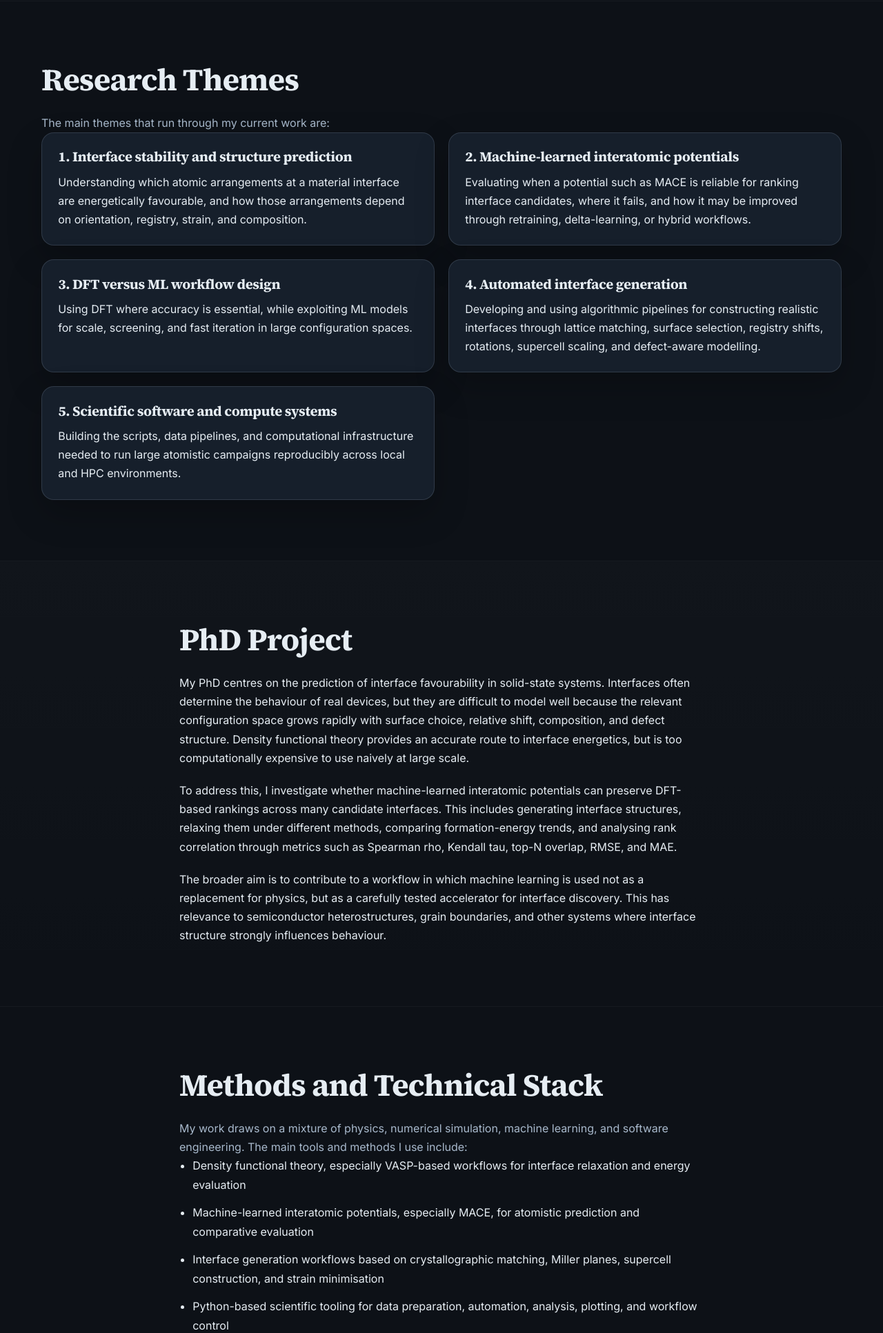
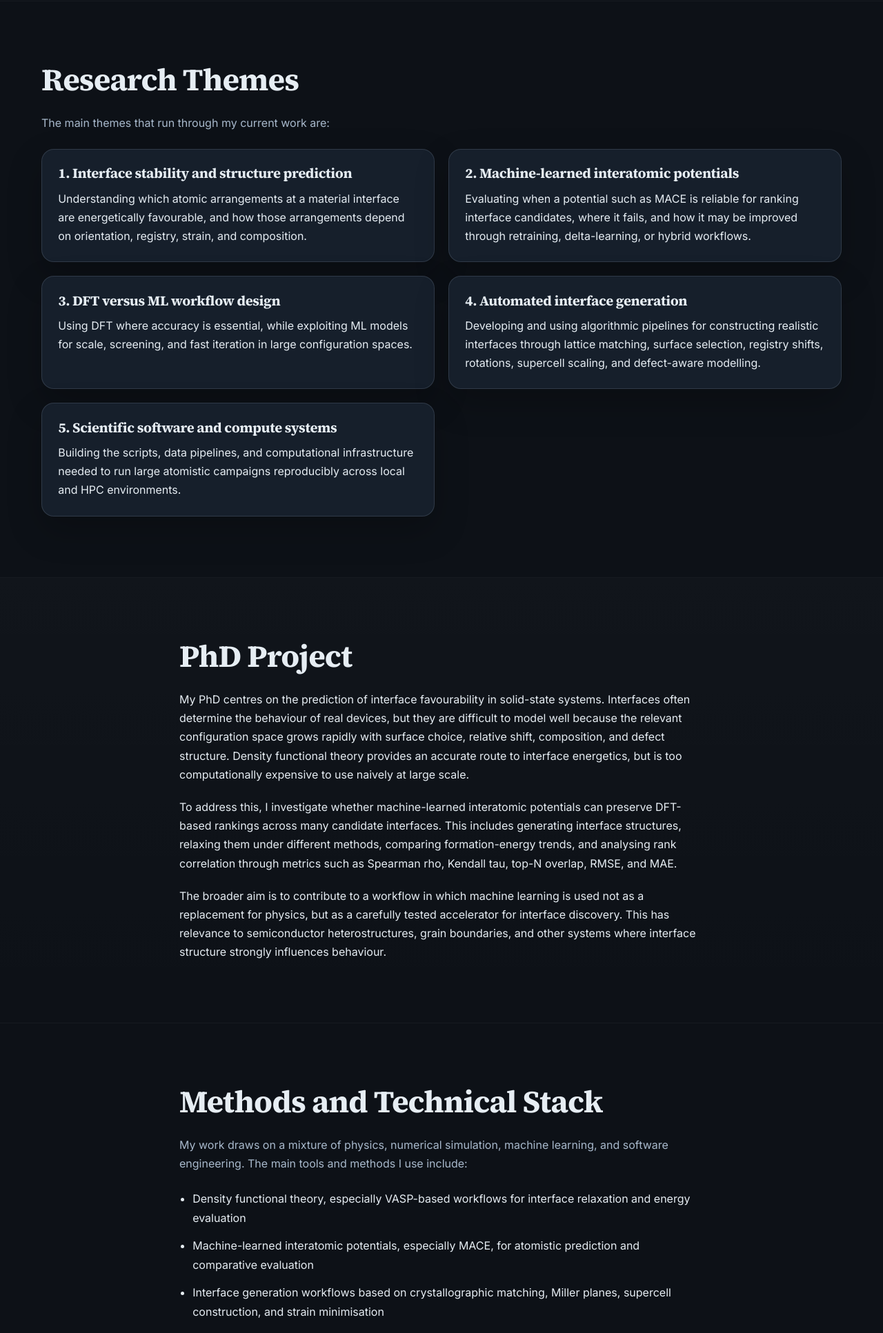
Before and after one commit to alexanderholman/resume, a PHP site: page / in a window 1280 px wide. Shown: the part 2098-4031 px from the top of the page at 69% size. Run offline with PHP 8.4, Linux system fonts and the light colour scheme.

Commit message:
Add spacing below section intros
Improve section readability by adding bottom spacing after section introduction text so headings and content blocks separate more cleanly.

```diff
--- a/resources/style/default.css
+++ b/resources/style/default.css
@@ -100,6 +100,7 @@ h3 {
 .section-intro {
   color: var(--muted);
   max-width: 52rem;
+  margin-bottom: 1.5rem;
 }
 
 .skip-link {
```
